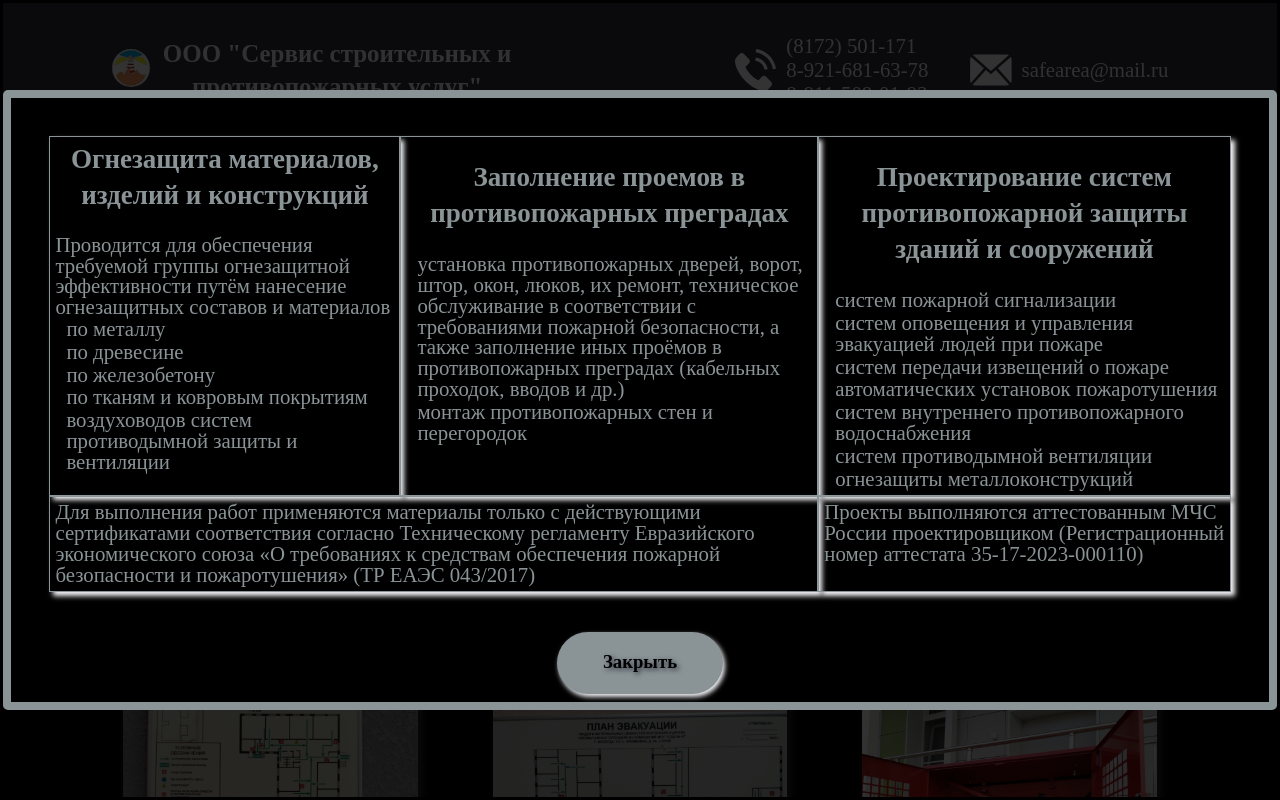
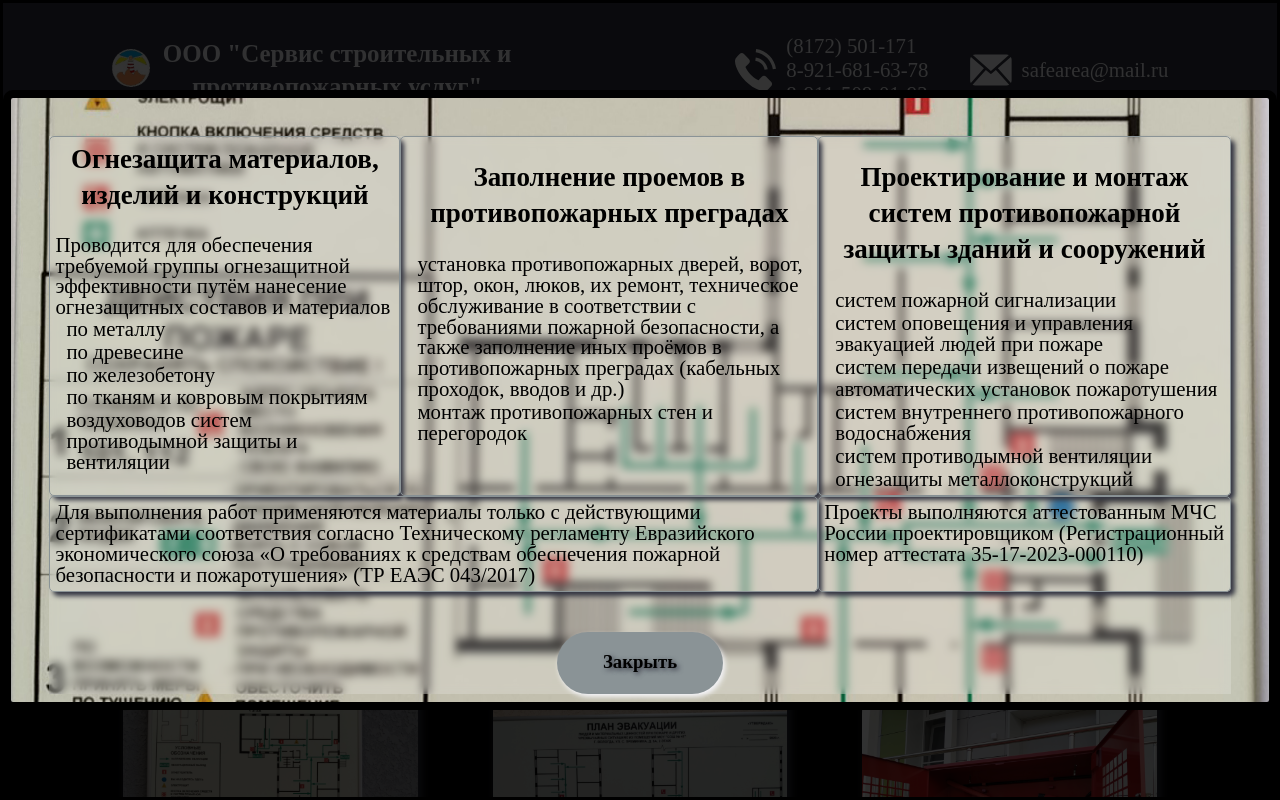
Before and after one commit to NadinK0/construction, a plain HTML site: page index.html in a window 1280 px wide. Both pictures are taken after a click on the button "Подробнее". Drawn offline with Linux system fonts and the light colour scheme.

Commit message:
feat: change modal background

```diff
--- a/css/modal.css
+++ b/css/modal.css
@@ -27,6 +27,7 @@
     background-color: rgba(0, 0, 0, 0.8);
     border: 3px solid #000;
     transition: .4s;
+    overflow-y: scroll;
 }
 
 .modal-show {
@@ -37,15 +38,15 @@
 
 
 .modal-content {
-    background: var(--black-color);
-    border: 8px solid var(--color-gray-light);
-    border-radius: 5px;
+    background-image: url("../img/modal-background.jpg");
+    background-position: center;
+    border: 8px solid var(--black-color);
+    border-radius: 10px;
     width: 100%;
     height: auto;
     margin: 0 auto;
     padding: 1vh 3vw;
     transition: .4s;
-    /* transform: translateY(0); */
     overflow-y: scroll;
 }
 
@@ -74,6 +75,8 @@
 }
 
 .modal-main {
+    background-color: rgb(255 255 255 / 20%);
+    backdrop-filter: blur(5px);
     margin-top: 30px;
     display: flex;
     flex-direction: column;
@@ -110,8 +113,9 @@
 
 .cell{
     border: 1px solid var(--color-gray-light);
-    box-shadow: 4px 4px 5px var(--white-color);
+    box-shadow: 4px 4px 5px var(--gray-color);
     padding: 5px;
+    border-radius: 5px;
 }
 
 
@@ -126,18 +130,18 @@
     font-size: calc(var(--index) * 1.5);
     font-weight: var(--font-weight-bold);
     line-height: 133%;
-    color: var(--color-gray-light);
+    color: var(--black-color);
 }
 
 .modal-main p{
-    color: var(--color-gray-light);
+    color: var(--black-color);
     font-size: calc(var(--index) * 1);
     font-weight: var(--font-weight-regular);
     line-height: 100%;
 }
 
 .modal-main li{
-    color: var(--color-gray-light);
+    color: var(--black-color);
     font-size: var(--index);
     font-weight: var(--font-weight-regular);
     line-height: 100%;
@@ -148,7 +152,7 @@
     font-size: calc(var(--index) * 1.3);
     font-weight: var(--font-weight-bold);
     line-height: 133%;
-    color: var(--color-gray-light);
+    color: var(--black-color);
     text-align: center;
     margin-bottom: calc(var(--index));
 }
--- a/css/style.css
+++ b/css/style.css
@@ -149,7 +149,7 @@ h1{
     font-weight: var(--font-weight-bold);
     line-height: 133%;
     border-radius: 100px;
-    padding: 0.7vw 15px;
+    padding: 0.7vw;
     text-shadow: 2px 2px 5px var(--gray-color);
     cursor: pointer;
     transition: 0.3s;
--- a/index.html
+++ b/index.html
@@ -8,7 +8,6 @@
     <meta http-equiv="pragma" content="no-cache" />
     <meta http-equiv="expires" content="Fri, 20 Mar 2014 00:00:00 GMT" />
     <title>СЕРВИС СТРОИТЕЛЬНЫХ И ПРОТИВОПОЖАРНЫХ УСЛУГ</title>
-
 
     <link rel="stylesheet" href="css/normalize.css">
     <link rel="stylesheet" href="css/style.css">
@@ -48,7 +47,7 @@
 
                     <div class="cell col__3">
                         <img src="" alt="">
-                        <h3>Проектирование систем противопожарной защиты зданий и сооружений</h3>
+                        <h3>Проектирование и монтаж систем противопожарной защиты зданий и сооружений</h3>
                         <ul>
                             <li>систем пожарной сигнализации</li>
                             <li>систем оповещения и управления эвакуацией людей при пожаре</li>
@@ -138,7 +137,6 @@
 
                                 <button class="more">Подробнее</button>
                             </div>
-
 
                             <div class="tab_img-container">
                                 <div class="tab_img-container">
@@ -291,12 +289,10 @@
                     <a class="flex-item__icon-vk" id = "vk" href=#></a>
                     <a class="flex-item__icon-insta" id = "insta" href=#></a>
                 </div>
-
             </div>
         </div>
     </footer>
 
-
     <script src="js/main.js"></script>
 </body>
 </html>
```
Also changed, not shown: img/modal-background.jpg (added).
